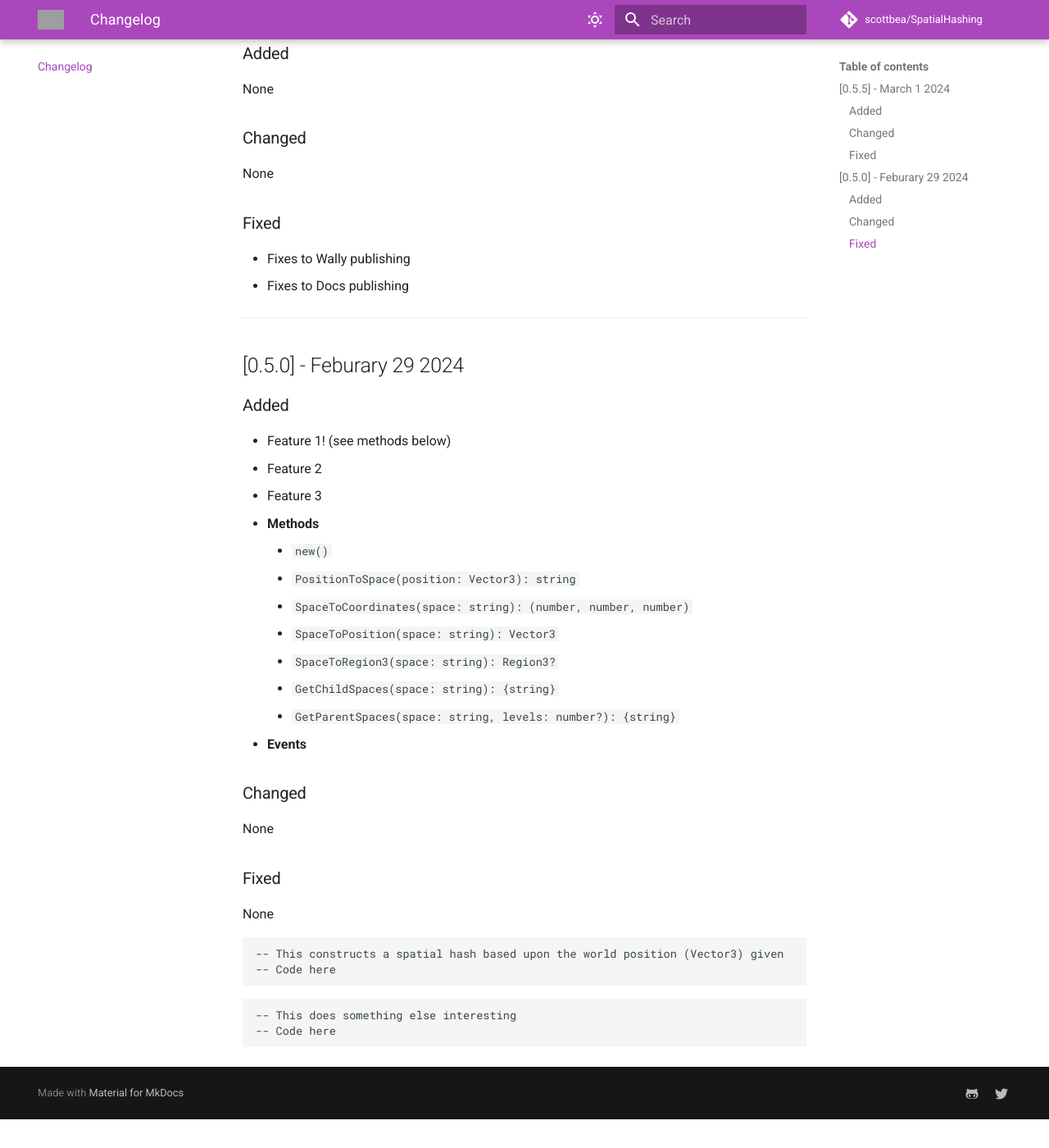
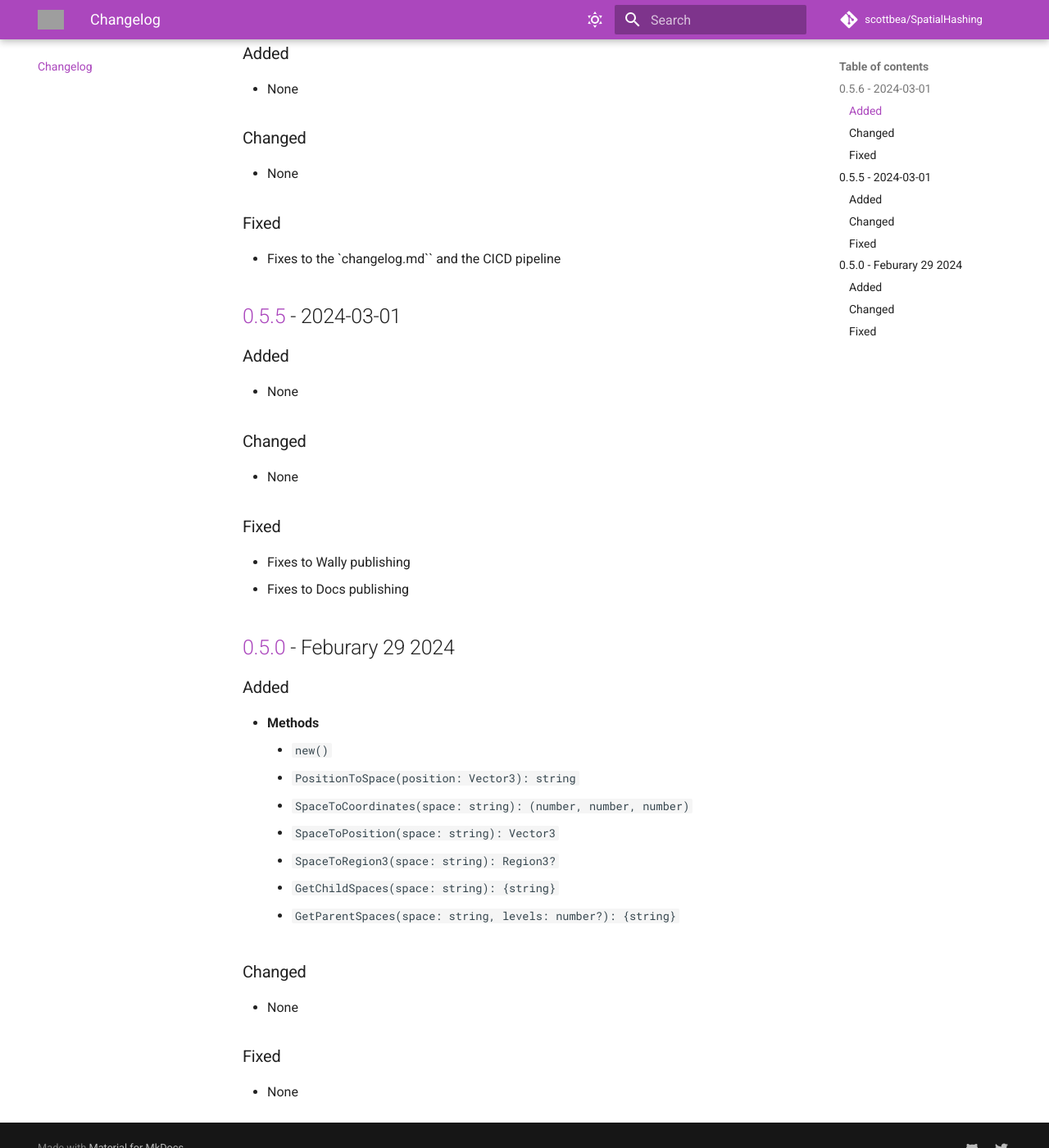
Before and after one commit to scottbea/SpatialHashing, an MkDocs documentation site: the page built from docs/changelog.md, in a window 1280 px wide and 1400 px high, scrolled down 229 px. Shown: the whole window at 82% size. Built offline with MkDocs 1.6.1 and Material for MkDocs 9.7.7, drawn with Linux system fonts in a browser that asks for light colours; comment, search, counter and statistics services are not loaded; before the commit the page ends 1594 px from its top, so only the background shows below that; grey boxes are pictures that could not be loaded.

Commit message:
Bumped to v0.5.6

````diff
--- a/docs/changelog.md
+++ b/docs/changelog.md
@@ -1,22 +1,30 @@
-## [0.5.5] - March 1 2024
+## [0.5.6] - 2024-03-01
 ### Added
-None
+- None
 
 ### Changed
-None
+- None
+
+### Fixed
+- Fixes to the `changelog.md`` and the CICD pipeline
+
+
+
+## [0.5.5] - 2024-03-01
+### Added
+- None
+
+### Changed
+- None
 
 ### Fixed
 - Fixes to Wally publishing
 - Fixes to Docs publishing
 
-----------
 
 
 ## [0.5.0] - Feburary 29 2024
 ### Added
-- Feature 1! (see methods below)
-- Feature 2
-- Feature 3
 - **Methods**
     - ``new()``
     - ``PositionToSpace(position: Vector3): string``
@@ -25,22 +33,14 @@ None
     - ``SpaceToRegion3(space: string): Region3?``
     - ``GetChildSpaces(space: string): {string}``
     - ``GetParentSpaces(space: string, levels: number?): {string}``
-- **Events**
+
+### Changed
+- None
+
+### Fixed
+- None
 
 
-### Changed
-None
-
-### Fixed
-None
-
-
-```
--- This constructs a spatial hash based upon the world position (Vector3) given
--- Code here
-```
-
-```
--- This does something else interesting
--- Code here
-```
+[0.5.6]: https://github.com/scottbea/SpatialHashing/compare/v0.5.6...v0.5.5
+[0.5.5]: https://github.com/scottbea/SpatialHashing/releases/tag/v0.5.5
+[0.5.0]: https://github.com/scottbea/SpatialHashing/releases/tag/v0.5.0
````
Also changed, not shown: 2 other files.
